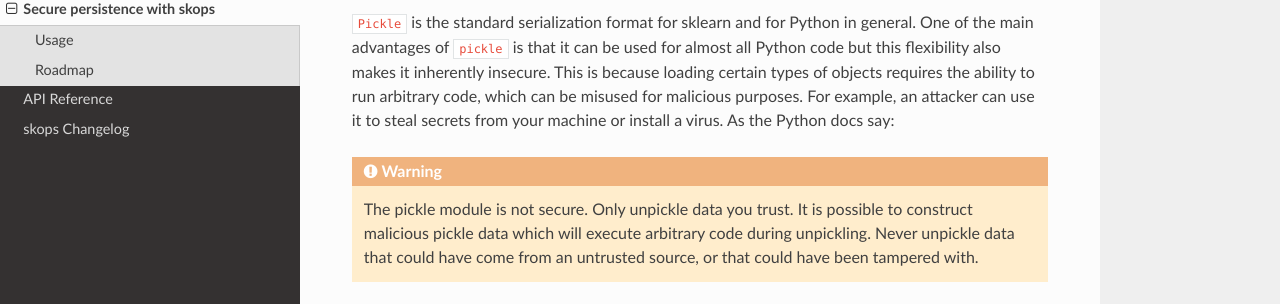
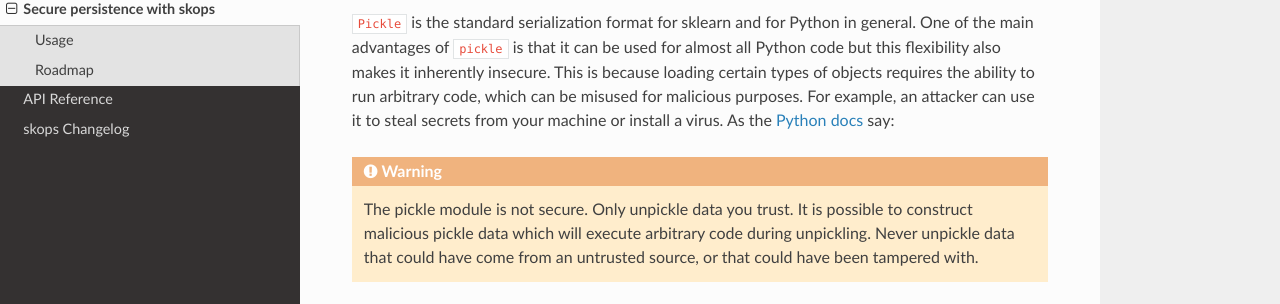
Before and after one commit to skops-dev/skops, a Sphinx documentation site: the page built from docs/persistence.rst, in a window 1280 px wide and 900 px high. Shown: the part 373-677 px from the top of the window. Built offline with Sphinx 7.4.7 and the Read the Docs theme 2.0.0, drawn with Linux system fonts in a browser that asks for light colours; part of the change alters nothing that is shown.

```diff
--- a/docs/persistence.rst
+++ b/docs/persistence.rst
@@ -20,7 +20,8 @@ almost all Python code but this flexibility also makes it inherently insecure.
 This is because loading certain types of objects requires the ability to run
 arbitrary code, which can be misused for malicious purposes. For example, an
 attacker can use it to steal secrets from your machine or install a virus. As
-the Python docs say:
+the `Python docs
+<https://docs.python.org/3/library/pickle.html#module-pickle>`__ say:
 
 .. warning::
 
```
